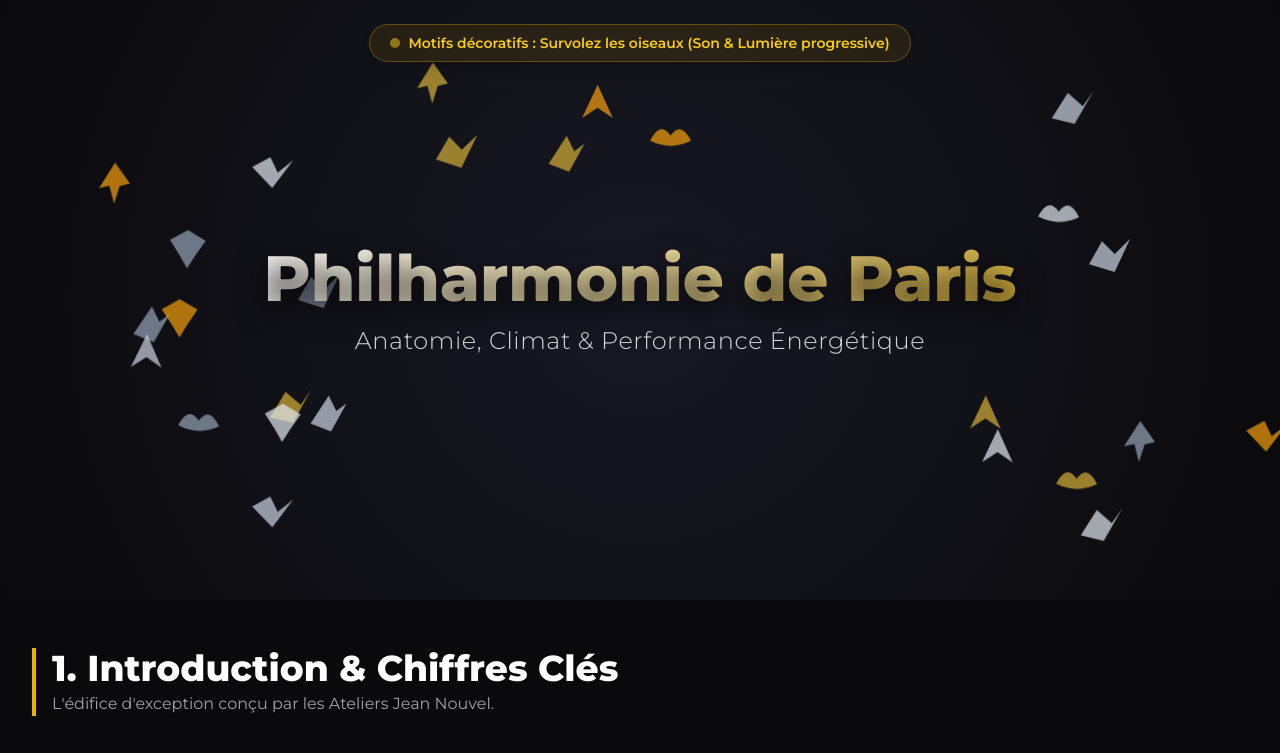
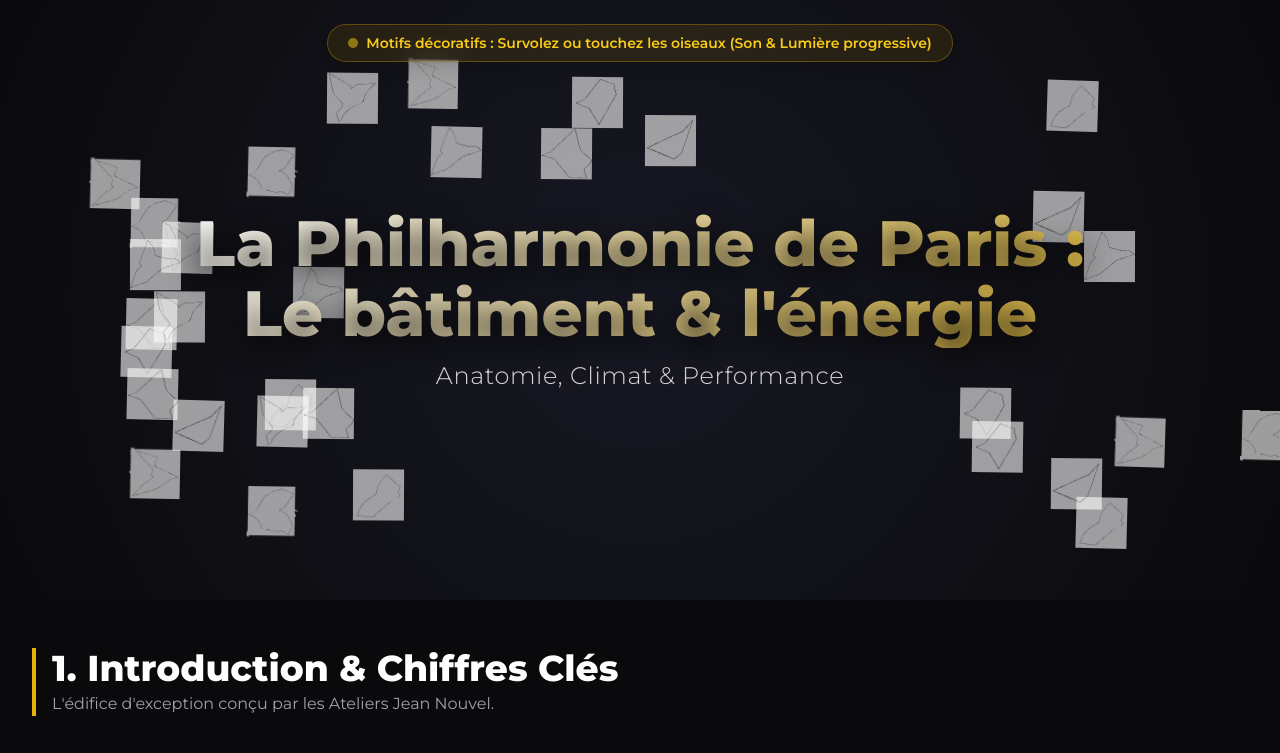
Before and after one commit to DTSE-AG-JZ-JC/La-Philharmonie-de-Paris-Le-Batiment, a plain HTML site: page index.html in a window 1280 px wide. Shown: the top 753 px of the page. Drawn offline with nearby package versions, Linux system fonts and the light colour scheme; some packages are replaced by stand-ins of ours; a script that the page names is missing.

Commit message:
Update index.html

```diff
--- a/index.html
+++ b/index.html
@@ -3,7 +3,7 @@
 <head>
   <meta charset="UTF-8">
   <meta name="viewport" content="width=device-width, initial-scale=1.0">
-  <title>Philharmonie de Paris — Bâtiment, Climat & Performance Énergétique</title>
+  <title>La Philharmonie de Paris : Le bâtiment & l'énergie</title>
 
   <!-- Tailwind CSS, Chart.js & Model-Viewer -->
   <script src="https://cdn.tailwindcss.com"></script>
@@ -45,34 +45,26 @@
       pointer-events: auto;
     }
 
-    /* Animation douce pour les oiseaux & Illumination progressive */
+    /* Animation douce pour les oiseaux & Illumination progressive via filtres */
     .bird-svg {
       position: absolute;
       width: clamp(35px, 4vw, 60px);
       height: clamp(35px, 4vw, 60px);
-      opacity: 0.7;
+      opacity: 0.6;
       cursor: pointer;
       /* Transition progressive fluide sur toutes les propriétés */
       transition: transform 0.5s cubic-bezier(0.4, 0, 0.2, 1),
                   opacity 0.5s ease,
-                  fill 0.5s ease,
                   filter 0.5s ease;
       animation: floatBird 6s infinite ease-in-out alternate;
     }
 
-    .bird-svg path {
-      transition: fill 0.5s ease;
-    }
-
-    /* Effet d'illumination progressive intense au survol */
-    .bird-svg:hover {
+    /* Effet d'illumination progressive intense au survol ou au tap (mobile) */
+    .bird-svg:hover, .bird-svg.touch-active {
       opacity: 1;
       transform: scale(1.4) translateY(-8px) !important;
-      filter: drop-shadow(0 0 18px rgba(250, 204, 21, 0.95)) brightness(1.6);
-    }
-
-    .bird-svg:hover path {
-      fill: #facc15 !important;
+      /* On sature et jaunit l'image SVG externe pour simuler l'illumination */
+      filter: drop-shadow(0 0 18px rgba(250, 204, 21, 0.95)) brightness(1.6) sepia(1) hue-rotate(-30deg) saturate(5);
     }
 
     @keyframes floatBird {
@@ -103,18 +95,18 @@
     <!-- Tag informatif -->
     <div class="absolute top-6 z-20 px-5 py-2 rounded-full border border-yellow-500/30 bg-yellow-500/10 text-yellow-400 text-xs md:text-sm font-semibold flex items-center gap-2 backdrop-blur-md shadow-lg">
       <span class="w-2.5 h-2.5 rounded-full bg-yellow-400 animate-pulse"></span>
-      Motifs décoratifs : Survolez les oiseaux (Son & Lumière progressive)
+      Motifs décoratifs : Survolez ou touchez les oiseaux (Son & Lumière progressive)
     </div>
 
     <!-- Titre Principal -->
     <div class="z-10 text-center px-4 my-auto space-y-3 pointer-events-none">
-      <h1 class="hero-title">Philharmonie de Paris</h1>
+      <h1 class="hero-title">La Philharmonie de Paris :<br>Le bâtiment & l'énergie</h1>
       <p class="text-lg md:text-2xl font-light text-zinc-300 tracking-wide">
-        Anatomie, Climat & Performance Énergétique
+        Anatomie, Climat & Performance
       </p>
     </div>
 
-    <!-- Nuage décoratif des 8 oiseaux géométriques -->
+    <!-- Nuage décoratif des oiseaux externes -->
     <div class="bird-layer" id="birdLayer"></div>
   </header>
 
@@ -153,8 +145,7 @@
 
       <!-- Modèle 3D à gauche + Google Maps 2.5D à droite -->
       <div class="grid grid-cols-1 lg:grid-cols-2 gap-8">
-
-        <!-- Bloc Modèle 3D (À gauche : philharmonie.glb) -->
+        <!-- Bloc Modèle 3D -->
         <div class="glass-panel p-4 flex flex-col h-[450px] shadow-2xl relative">
           <div class="flex items-center justify-between mb-3 px-2">
             <span class="text-xs font-semibold text-yellow-400 flex items-center gap-2">
@@ -173,7 +164,7 @@
           </div>
         </div>
 
-        <!-- Google Maps 2.5D / Street View Embed (À droite) -->
+        <!-- Google Maps 2.5D / Street View Embed -->
         <div class="glass-panel p-4 flex flex-col h-[450px] shadow-2xl relative">
           <div class="flex items-center justify-between mb-3 px-2">
             <span class="text-xs font-semibold text-yellow-400 flex items-center gap-2">
@@ -193,10 +184,8 @@
             </iframe>
           </div>
         </div>
-
       </div>
     </section>
-
 
     <!-- SECTION 2 : ANATOMIE DU BÂTIMENT & GTB -->
     <section class="space-y-8">
@@ -206,7 +195,6 @@
       </div>
 
       <div class="grid grid-cols-1 lg:grid-cols-2 gap-8">
-
         <!-- Réseaux Urbains -->
         <div class="glass-panel p-6 space-y-4">
           <div class="flex items-center gap-3">
@@ -224,12 +212,12 @@
               <span><strong class="text-zinc-200">CPCU (Chauffage Urbain) :</strong> Alimentation en vapeur chaude pour le chauffage des espaces et l'humidification contrôlée de l'air.</span>
             </li>
             <li class="flex items-start gap-2">
-              <span class="text-blue-400 font-bold">●</span>
+              <span class="text-cyan-400 font-bold">●</span>
               <span><strong class="text-zinc-200">Fraîcheur de Paris (Froid Urbain) :</strong> Distribution d'eau glacée pour le rafraîchissement des salles de concert, des studios et des locaux techniques.</span>
             </li>
             <li class="flex items-start gap-2">
-              <span class="text-emerald-400 font-bold">●</span>
-              <span><strong class="text-zinc-200">Circulation d'eau :</strong> Un réseau hydraulique interne complexe garantissant une distribution précise de la chaleur et du froid zone par zone.</span>
+              <span class="text-blue-400 font-bold">●</span>
+              <span><strong class="text-zinc-200">Réseau d'Eau :</strong> Alimentation et gestion centralisée des fluides optimisée.</span>
             </li>
           </ul>
         </div>
@@ -280,10 +268,8 @@
           </div>
           <p class="text-xs text-zinc-400 italic">Interface de gestion technique centralisée contrôlant les paramètres environnementaux en temps réel.</p>
         </div>
-
       </div>
     </section>
-
 
     <!-- SECTION 3 : MAINTIEN DU CLIMAT (CONTRAINTE ARTISTIQUE) -->
     <section class="space-y-8">
@@ -293,13 +279,11 @@
       </div>
 
       <div class="glass-panel p-6 md:p-8 space-y-8">
-
-        <!-- Textes explicatifs généraux -->
         <div class="grid grid-cols-1 md:grid-cols-3 gap-6">
           <div class="p-4 bg-white/5 rounded-xl border border-white/5 space-y-2">
             <h4 class="text-yellow-400 font-bold text-base">🎻 Hygrométrie de Précision</h4>
             <p class="text-xs text-zinc-300 leading-relaxed">
-              Tolérance de variation d'humidité strictly contrôlée pour éviter le dessèchement ou la déformation du bois des instruments patrimoniaux et de collection.
+              Tolérance de variation d'humidité strictement contrôlée pour éviter le dessèchement ou la déformation du bois des instruments patrimoniaux et de collection.
             </p>
           </div>
           <div class="p-4 bg-white/5 rounded-xl border border-white/5 space-y-2">
@@ -316,7 +300,6 @@
           </div>
         </div>
 
-        <!-- Photo unique : pianos en réserve -->
         <div class="relative rounded-2xl overflow-hidden h-80 shadow-2xl border border-white/10 group">
           <img
             src="https://images.unsplash.com/photo-1520523839897-bd0b52f945a0?auto=format&fit=crop&w=1200&q=80"
@@ -330,10 +313,8 @@
             </div>
           </div>
         </div>
-
       </div>
     </section>
-
 
     <!-- SECTION 4 : BILAN ÉNERGÉTIQUE & PLAN D'ACTION -->
     <section class="space-y-10">
@@ -346,13 +327,14 @@
       <div class="glass-panel p-6 md:p-8 space-y-6 shadow-2xl">
         <div class="flex flex-col md:flex-row justify-between items-start md:items-center gap-4">
           <div>
-            <h3 class="text-xl font-bold text-white">Historique des Consommations (MWh)</h3>
-            <p class="text-xs text-zinc-400">Données de 2018 à Août 2026</p>
+            <h3 class="text-xl font-bold text-white">Historique des Consommations</h3>
+            <p class="text-xs text-zinc-400">Données de 2018 à 2025</p>
           </div>
           <div class="flex flex-wrap gap-2 text-xs">
-            <span class="px-3 py-1 bg-amber-500/20 text-amber-300 rounded-full border border-amber-500/30">⚡ Électricité</span>
-            <span class="px-3 py-1 bg-cyan-500/20 text-cyan-300 rounded-full border border-cyan-500/30">❄️ Fraîcheur de Paris</span>
-            <span class="px-3 py-1 bg-red-500/20 text-red-300 rounded-full border border-red-500/30">🔥 CPCU Chauffage</span>
+            <span class="px-3 py-1 bg-amber-500/20 text-amber-300 rounded-full border border-amber-500/30">⚡ Électricité (MWh)</span>
+            <span class="px-3 py-1 bg-cyan-500/20 text-cyan-300 rounded-full border border-cyan-500/30">❄️ Fraîcheur (MWh)</span>
+            <span class="px-3 py-1 bg-red-500/20 text-red-300 rounded-full border border-red-500/30">🔥 CPCU (MWh)</span>
+            <span class="px-3 py-1 bg-blue-500/20 text-blue-300 rounded-full border border-blue-500/30">💧 Eau (m³)</span>
           </div>
         </div>
 
@@ -363,7 +345,7 @@
         <div class="p-4 bg-emerald-500/10 border border-emerald-500/30 rounded-xl text-emerald-300 text-xs md:text-sm flex items-center gap-3">
           <span class="text-xl">📉</span>
           <div>
-            <strong>Synthèse de sobriété :</strong> Chute marquée des consommations électriques, passant de plus de <strong>5 500 MWh/an</strong> à moins de <strong>2 800 MWh/an</strong> entre 2023 et 2025 grâce aux mesures d'optimisation engagées.
+            <strong>Synthèse de sobriété :</strong> Chute marquée des consommations électriques, passant de plus de <strong>5 500 MWh/an</strong> à moins de <strong>2 800 MWh/an</strong> entre 2023 et 2025 grâce aux mesures d'optimisation engagées. L'eau reste optimisée annuellement.
           </div>
         </div>
       </div>
@@ -379,7 +361,7 @@
         </div>
         <div class="glass-panel p-6 space-y-3">
           <div class="text-yellow-400 text-xl font-bold">02. Détecteurs de Présence</div>
-          <p class="text-xs text-zinc-400">Déploiement 2025 - 2026</p>
+          <p class="text-xs text-zinc-400">Déploiement 2025</p>
           <p class="text-xs text-zinc-300 leading-relaxed">
             Installation de capteurs intelligents dans l'ensemble des zones d'occupation intermittente et circulations techniques.
           </p>
@@ -394,7 +376,6 @@
       </div>
     </section>
 
-
     <!-- SECTION 5 : CAP VERS L'AVENIR -->
     <section class="space-y-8">
       <div class="border-l-4 border-yellow-500 pl-4">
@@ -403,7 +384,6 @@
       </div>
 
       <div class="grid grid-cols-1 md:grid-cols-2 gap-8">
-
         <!-- Projet Solaire -->
         <div class="glass-panel p-6 space-y-4 border-l-2 border-yellow-500">
           <h3 class="text-xl font-bold text-white flex items-center gap-2">☀️ Le Projet Solaire Photovoltaïque</h3>
@@ -419,22 +399,20 @@
             Tous les départs de notre tableau électrique principal ont été entièrement reliés à la GTB (Gestion Technique du Bâtiment) afin de permettre à l'avenir une mesure ultra-fine et une optimisation globale de chaque sous-circuit.
           </p>
           <div class="p-3 bg-black/40 rounded-lg text-xs text-emerald-300 font-mono">
-            ✓ Supervision sous-circuit par sous-circuit pour pousser la sobriété énergétique au niveau supérieur.
+            ✓ Supervision départ par départ pour pousser la sobriété énergétique au niveau supérieur.
           </div>
         </div>
-
       </div>
     </section>
 
   </main>
 
-
   <!-- SCRIPT JS PRINCIPAL -->
   <script>
-    // --- 1. SYNTHÈSE SONORE D'OISEAU (WEB AUDIO API) ---
+    // --- 1. SYNTHÈSE SONORE PIANO (WEB AUDIO API) ---
     let audioCtx = null;
 
-    function playBirdChirp() {
+    function playPianoNote() {
       try {
         if (!audioCtx) {
           audioCtx = new (window.AudioContext || window.webkitAudioContext)();
@@ -444,42 +422,39 @@
         }
 
         const now = audioCtx.currentTime;
-
-        // Oscillateur principal pour le piaulement
         const osc = audioCtx.createOscillator();
         const gain = audioCtx.createGain();
 
-        // Modulation dynamique de fréquence pour un chant réaliste
-        const startFreq = 1800 + Math.random() * 600;
-        const midFreq = 2800 + Math.random() * 800;
-        const endFreq = 2000 + Math.random() * 500;
+        // Notes de gamme pentatonique pour un rendu harmonieux (C4 à E5)
+        const notes = [261.63, 293.66, 329.63, 392.00, 440.00, 523.25, 587.33, 659.25];
+        const randomFreq = notes[Math.floor(Math.random() * notes.length)];
 
-        osc.type = 'sine';
-        osc.frequency.setValueAtTime(startFreq, now);
-        osc.frequency.exponentialRampToValueAtTime(midFreq, now + 0.06);
-        osc.frequency.exponentialRampToValueAtTime(endFreq, now + 0.14);
+        // Forme d'onde type triangle (proche d'un timbre doux type piano électrique / cloche)
+        osc.type = 'triangle';
+        osc.frequency.setValueAtTime(randomFreq, now);
 
-        // Enveloppe de volume douce
+        // Enveloppe ADSR simulant la frappe d'une note de piano (attaque nette, déclin long)
         gain.gain.setValueAtTime(0, now);
-        gain.gain.linearRampToValueAtTime(0.18, now + 0.02);
-        gain.gain.exponentialRampToValueAtTime(0.001, now + 0.14);
+        gain.gain.linearRampToValueAtTime(0.4, now + 0.02); // Attaque
+        gain.gain.exponentialRampToValueAtTime(0.001, now + 1.5); // Relâchement
 
         osc.connect(gain);
         gain.connect(audioCtx.destination);
 
         osc.start(now);
-        osc.stop(now + 0.15);
+        osc.stop(now + 1.5);
       } catch (err) {
         console.warn("Audio non disponible", err);
       }
     }
 
 
-    // --- 2. DONNÉES HISTORIQUES ÉNERGIE (2018 - 2026) ---
-    const years = ['2018', '2019', '2020', '2021', '2022', '2023', '2024', '2025', '2026 (Jan-Août)'];
-    const elecData = [5794, 5690, 4378, 5240, 5514, 2901, 2918, 2776, 1810];
-    const coldData = [3613, 3412, 2448, 2536, 3121, 2759, 2820, 2921, 2171];
-    const cpcuData = [null, 3739, 3494, 4858, 3579, 2985, 3309, 2712, 1606];
+    // --- 2. DONNÉES HISTORIQUES ÉNERGIE ET EAU (2018 - 2025) ---
+    const years = ['2018', '2019', '2020', '2021', '2022', '2023', '2024', '2025'];
+    const elecData = [5794, 5690, 4378, 5240, 5514, 2901, 2918, 2776];
+    const coldData = [3613, 3412, 2448, 2536, 3121, 2759, 2820, 2921];
+    const cpcuData = [null, 3739, 3494, 4858, 3579, 2985, 3309, 2712];
+    const waterData = [16920, 14141, 13941, 9521, 12186, 12345, 12172, 14055];
 
     // Chart.js Configuration
     const ctx = document.getElementById('energyChart').getContext('2d');
@@ -495,7 +470,8 @@
             backgroundColor: 'rgba(245, 158, 11, 0.15)',
             borderWidth: 3,
             tension: 0.3,
-            fill: true
+            fill: true,
+            yAxisID: 'yEnergy'
           },
           {
             label: 'Fraîcheur de Paris (MWh)',
@@ -503,7 +479,8 @@
             borderColor: '#06b6d4',
             backgroundColor: 'rgba(6, 182, 212, 0.1)',
             borderWidth: 2,
-            tension: 0.3
+            tension: 0.3,
+            yAxisID: 'yEnergy'
           },
           {
             label: 'CPCU Chauffage (MWh)',
@@ -511,7 +488,18 @@
             borderColor: '#ef4444',
             backgroundColor: 'rgba(239, 68, 68, 0.1)',
             borderWidth: 2,
-            tension: 0.3
+            tension: 0.3,
+            yAxisID: 'yEnergy'
+          },
+          {
+            label: 'Eau (m³)',
+            data: waterData,
+            borderColor: '#3b82f6',
+            backgroundColor: 'rgba(59, 130, 246, 0.1)',
+            borderWidth: 2,
+            borderDash: [5, 5], // Style pointillé pour différencier l'eau
+            tension: 0.3,
+            yAxisID: 'yWater'
           }
         ]
       },
@@ -522,62 +510,83 @@
           legend: { labels: { color: '#d4d4d8', font: { family: 'Montserrat' } } }
         },
         scales: {
-          x: { ticks: { color: '#a1a1aa' }, grid: { color: 'rgba(255,255,255,0.05)' } },
-          y: { ticks: { color: '#a1a1aa' }, grid: { color: 'rgba(255,255,255,0.05)' } }
+          x: {
+            ticks: { color: '#a1a1aa' },
+            grid: { color: 'rgba(255,255,255,0.05)' }
+          },
+          yEnergy: {
+            type: 'linear',
+            display: true,
+            position: 'left',
+            title: { display: true, text: 'Énergie (MWh)', color: '#a1a1aa' },
+            ticks: { color: '#a1a1aa' },
+            grid: { color: 'rgba(255,255,255,0.05)' }
+          },
+          yWater: {
+            type: 'linear',
+            display: true,
+            position: 'right',
+            title: { display: true, text: 'Eau (m³)', color: '#3b82f6' },
+            ticks: { color: '#3b82f6' },
+            grid: { drawOnChartArea: false } // Empêche le chevauchement des lignes de grille
+          }
         }
       }
     });
 
 
-    // --- 3. DÉCORATION : LES 8 FORMES D'OISEAUX AVEC ILLUMINATION ET SON ---
-    const official8Birds = [
-      "M 20 80 L 50 15 L 80 80 L 50 60 Z",
-      "M 10 50 Q 30 10 50 40 Q 70 10 90 50 Q 50 70 10 50 Z",
-      "M 15 70 L 50 15 L 65 45 L 85 30 L 55 85 Z",
-      "M 10 40 L 45 20 L 60 50 L 90 25 L 50 80 Z",
-      "M 20 60 L 50 10 L 80 50 L 60 55 L 50 90 L 40 55 Z",
-      "M 10 75 L 40 25 L 70 50 L 90 20 L 55 85 Z",
-      "M 15 35 L 50 15 L 85 35 L 65 65 L 50 90 L 35 65 Z",
-      "M 10 65 L 35 20 L 60 45 L 90 15 L 60 80 Z"
+    // --- 3. DÉCORATION : LES 30 OISEAUX INDÉPENDANTS (IMAGES SVG) ---
+    // Correspond aux fichiers 01.svg à 08.svg du dépôt
+    const svgFiles = [
+      '01.svg', '02.svg', '03.svg', '04.svg',
+      '05.svg', '06.svg', '07.svg', '08.svg'
     ];
-
-    const birdColors = ['#d4af37', '#e2e8f0', '#94a3b8', '#cbd5e1', '#f59e0b'];
 
     function renderDecorBirds() {
       const birdLayer = document.getElementById('birdLayer');
       birdLayer.innerHTML = '';
 
-      for (let i = 0; i < 26; i++) {
+      // Générer environ 32 oiseaux (4 exemplaires de chacune des 8 formes)
+      for (let i = 0; i < 32; i++) {
         let x = Math.random() * 88 + 6;
         let y = Math.random() * 80 + 10;
 
+        // Éviter le centre (où se trouve le texte principal)
         if (x > 25 && x < 75 && y > 25 && y < 75) {
           x = x < 50 ? x - 22 : x + 22;
         }
 
-        const birdPath = official8Birds[i % official8Birds.length];
-        const color = birdColors[i % birdColors.length];
+        const file = svgFiles[i % svgFiles.length];
         const delay = (Math.random() * 4).toFixed(1);
 
-        const svgNode = document.createElementNS("http://www.w3.org/2000/svg", "svg");
-        svgNode.setAttribute("viewBox", "0 0 100 100");
-        svgNode.setAttribute("class", "bird-svg");
-        svgNode.style.left = `${x}%`;
-        svgNode.style.top = `${y}%`;
-        svgNode.style.animationDelay = `${delay}s`;
+        const imgNode = document.createElement("img");
+        imgNode.setAttribute("src", file);
+        imgNode.setAttribute("class", "bird-svg");
+        imgNode.setAttribute("alt", "Oiseau géométrique");
 
-        const pathNode = document.createElementNS("http://www.w3.org/2000/svg", "path");
-        pathNode.setAttribute("d", birdPath);
-        pathNode.setAttribute("fill", color);
+        imgNode.style.left = `${x}%`;
+        imgNode.style.top = `${y}%`;
+        imgNode.style.animationDelay = `${delay}s`;
 
-        svgNode.appendChild(pathNode);
+        // Gestion de l'interaction (Souris / Tactile)
+        // L'effet lumineux (hover) est géré en CSS via .bird-svg:hover et la classe .touch-active
 
-        // Déclenchement du chant d'oiseau au passage du curseur
-        svgNode.addEventListener('mouseenter', () => {
-          playBirdChirp();
+        // Souris
+        imgNode.addEventListener('pointerenter', () => {
+          playPianoNote();
         });
 
-        birdLayer.appendChild(svgNode);
+        // Appareils Tactiles (iPhone / Android)
+        imgNode.addEventListener('touchstart', (e) => {
+          playPianoNote();
+          // Active manuellement le style d'illumination sur mobile
+          imgNode.classList.add('touch-active');
+          setTimeout(() => {
+            imgNode.classList.remove('touch-active');
+          }, 1200);
+        }, { passive: true });
+
+        birdLayer.appendChild(imgNode);
       }
     }
 
```
